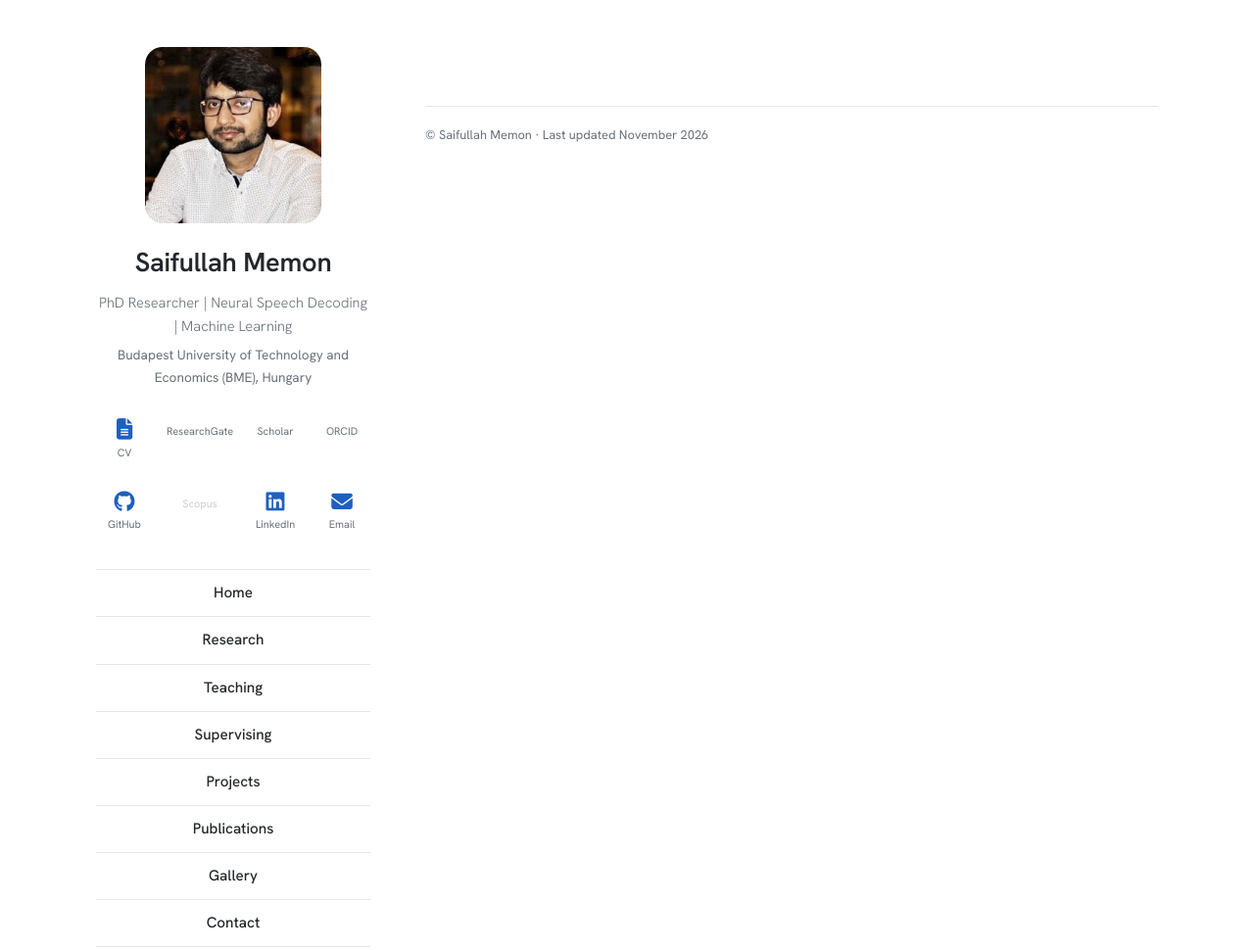
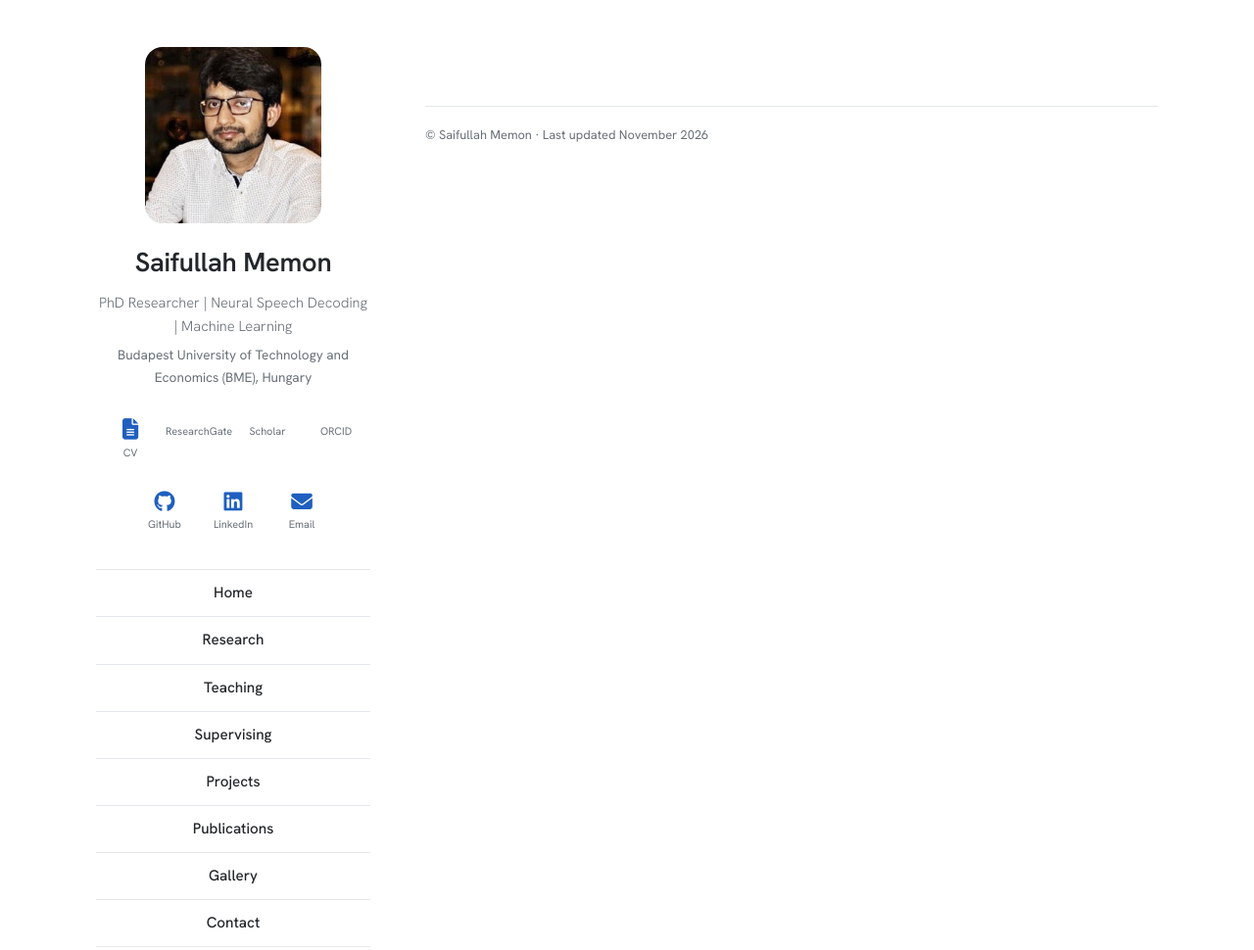
Before and after one commit to memonsaif/memonsaif.github.io, a plain HTML site: page index.html in a window 1280 px wide. Shown: the whole page at 98% size. Drawn offline with Linux system fonts and the light colour scheme; some icons are missing.

Commit message:
Update website

```diff
--- a/index.html
+++ b/index.html
@@ -90,12 +90,15 @@
   .affil { color: var(--muted); font-size: 0.85rem; margin: 0 0 22px; }
 
   .icons {
-    display: grid;
-    grid-template-columns: repeat(4, 1fr);
-    gap: 10px;
+    display: flex;
+    flex-wrap: wrap;
+    justify-content: center;
+    gap: 10px 0;
     margin-bottom: 26px;
   }
   .icons a, .icons span {
+    flex: 0 0 25%;
+    min-width: 0;
     display: flex;
     flex-direction: column;
     align-items: center;
@@ -413,7 +416,6 @@
       <a href="https://scholar.google.com/citations?hl=en&amp;user=OomReesAAAAJ" target="_blank" rel="noopener"><i class="ai ai-google-scholar"></i>Scholar</a>
       <a href="https://orcid.org/0009-0007-6513-3938" target="_blank" rel="noopener"><i class="ai ai-orcid"></i>ORCID</a>
       <a href="https://github.com/memonsaif" target="_blank" rel="noopener"><i class="fa-brands fa-github"></i>GitHub</a>
-      <span class="pending" title="Coming soon"><i class="ai ai-scopus"></i>Scopus</span>
       <a href="https://www.linkedin.com/in/saifullah-memon-55446785" target="_blank" rel="noopener"><i class="fa-brands fa-linkedin"></i>LinkedIn</a>
       <a href="mailto:saifullah.memon@tmit.bme.hu"><i class="fa-solid fa-envelope"></i>Email</a>
     </div>
```
